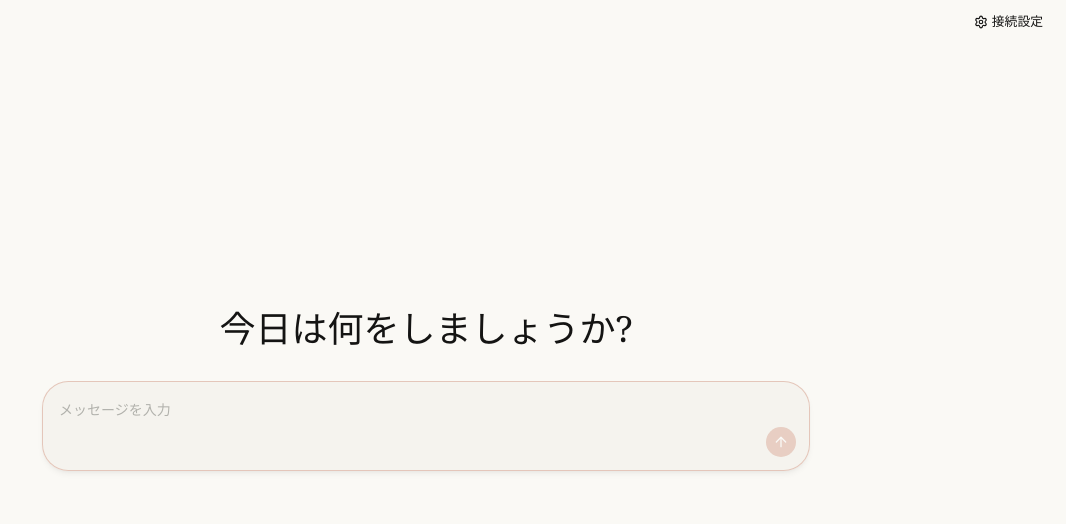
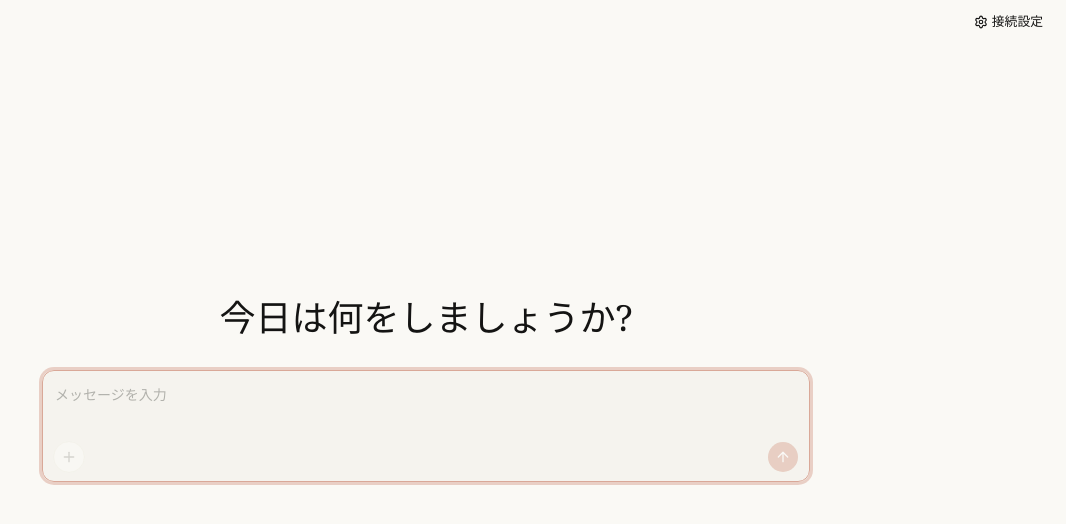
Before and after one commit to Harukotokoto/open-ui, a React (Vite) app: page / in a window 1280 px wide. Shown: the top 524 px of the page, without its empty margins (214-1280 px from the left). Built offline with nearby package versions, Linux system fonts and the light colour scheme.

Commit message:
style(composer): 入力欄をshadcnのPrompt Inputの構成に合わせる

```diff
--- a/src/components/composer/composer.tsx
+++ b/src/components/composer/composer.tsx
@@ -1,4 +1,4 @@
-import { ArrowUpIcon, SquareIcon } from "lucide-react";
+import { ArrowUpIcon, PlusIcon, SquareIcon } from "lucide-react";
 import { useRef, useState } from "react";
 import {
   InputGroup,
@@ -55,8 +55,7 @@ export function Composer({
 
   return (
     <form ref={formRef} onSubmit={submit} className="w-full">
-      {/* 枠は目立たせず、フォーカス時は枠の色だけを少し変える(太いリングは出さない) */}
-      <InputGroup className="rounded-3xl border-border bg-card shadow-sm transition-[border-color,box-shadow] focus-within:border-ring/60 focus-within:shadow-md has-[[data-slot=input-group-control]:focus-visible]:border-ring/60 has-[[data-slot=input-group-control]:focus-visible]:ring-0">
+      <InputGroup>
         <InputGroupTextarea
           value={text}
           onChange={(event) => setText(event.target.value)}
@@ -65,9 +64,20 @@ export function Composer({
           aria-label="メッセージ"
           rows={1}
           autoFocus={autoFocus}
-          className="max-h-60 min-h-10 px-4 pt-4 pb-1 text-[14px] leading-6 md:text-[14px]"
+          className="max-h-60 p-3 text-[14px] md:text-[14px]"
         />
-        <InputGroupAddon align="block-end" className="px-3 pt-0 pb-3">
+        <InputGroupAddon align="block-end">
+          {/* 添付は未実装。機能を入れるまで押せない状態にしておく */}
+          <InputGroupButton
+            type="button"
+            variant="outline"
+            size="icon-sm"
+            className="rounded-full"
+            disabled
+            aria-label="ファイルを添付(準備中)"
+          >
+            <PlusIcon />
+          </InputGroupButton>
           {busy ? (
             <InputGroupButton
               variant="default"
```
